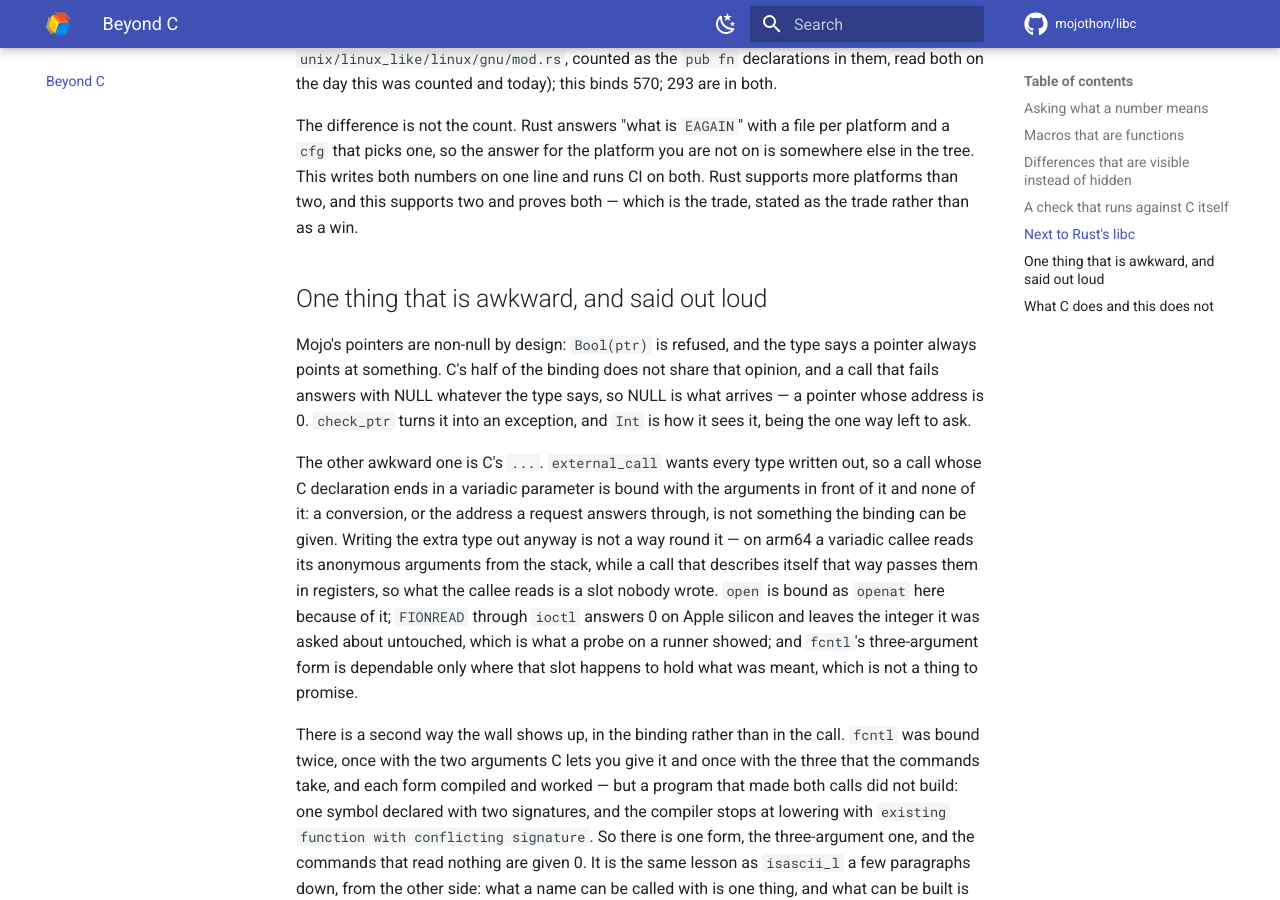
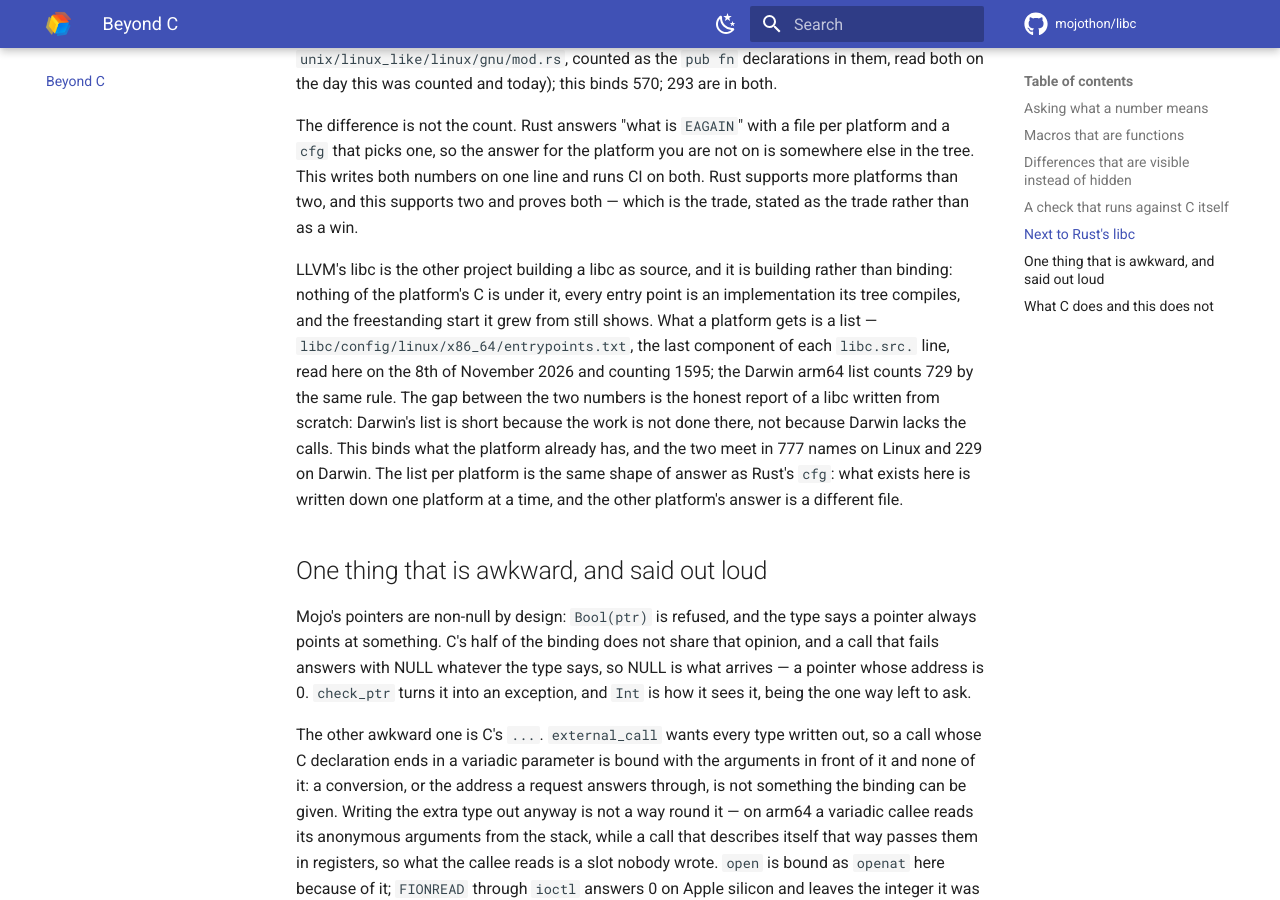
Before and after one commit to mojothon/libc, an MkDocs documentation site: the page built from docs/beyond-c.md, in a window 1280 px wide and 900 px high, scrolled down 17133 px. Built offline with MkDocs 1.6.1 and Material for MkDocs 9.7.7, drawn with Linux system fonts in a browser that asks for light colours; comment, search, counter and statistics services are not loaded.

Commit message:
docs: LLVM's libc, which builds rather than binds
The page had the nearest thing to this and stopped there, but there
is one more project in the business, and it sits on a different side
of the line: LLVM's libc implements the C rather than binding it,
with nothing of the platform under it. The comparison is worth having
for what the numbers say out loud -- a Linux entry-point list of 1595
next to a Darwin one of 729 is a from-scratch libc reporting where
the work stands, where this tree's one count is checked against
headers on both machines. The rules for both sets of digits are
written next to them, which is what made the Rust numbers checkable
and is what makes these.

```diff
--- a/docs/beyond-c.md
+++ b/docs/beyond-c.md
@@ -849,6 +849,21 @@ numbers on one line and runs CI on both. Rust supports more platforms than
 two, and this supports two and proves both — which is the trade, stated
 as the trade rather than as a win.
 
+LLVM's libc is the other project building a libc as source, and it is
+building rather than binding: nothing of the platform's C is under it,
+every entry point is an implementation its tree compiles, and the
+freestanding start it grew from still shows. What a platform gets is a
+list — `libc/config/linux/x86_64/entrypoints.txt`, the last component of
+each `libc.src.` line, read here on the 8th of November 2026 and counting
+1595; the Darwin arm64 list counts 729 by the same rule. The gap between
+the two numbers is the honest report of a libc written from scratch:
+Darwin's list is short because the work is not done there, not because
+Darwin lacks the calls. This binds what the platform already has, and
+the two meet in 777 names on Linux and 229 on Darwin. The list per
+platform is the same shape of answer as Rust's `cfg`: what exists here
+is written down one platform at a time, and the other platform's answer
+is a different file.
+
 ## One thing that is awkward, and said out loud
 
 Mojo's pointers are non-null by design: `Bool(ptr)` is refused, and the
```
